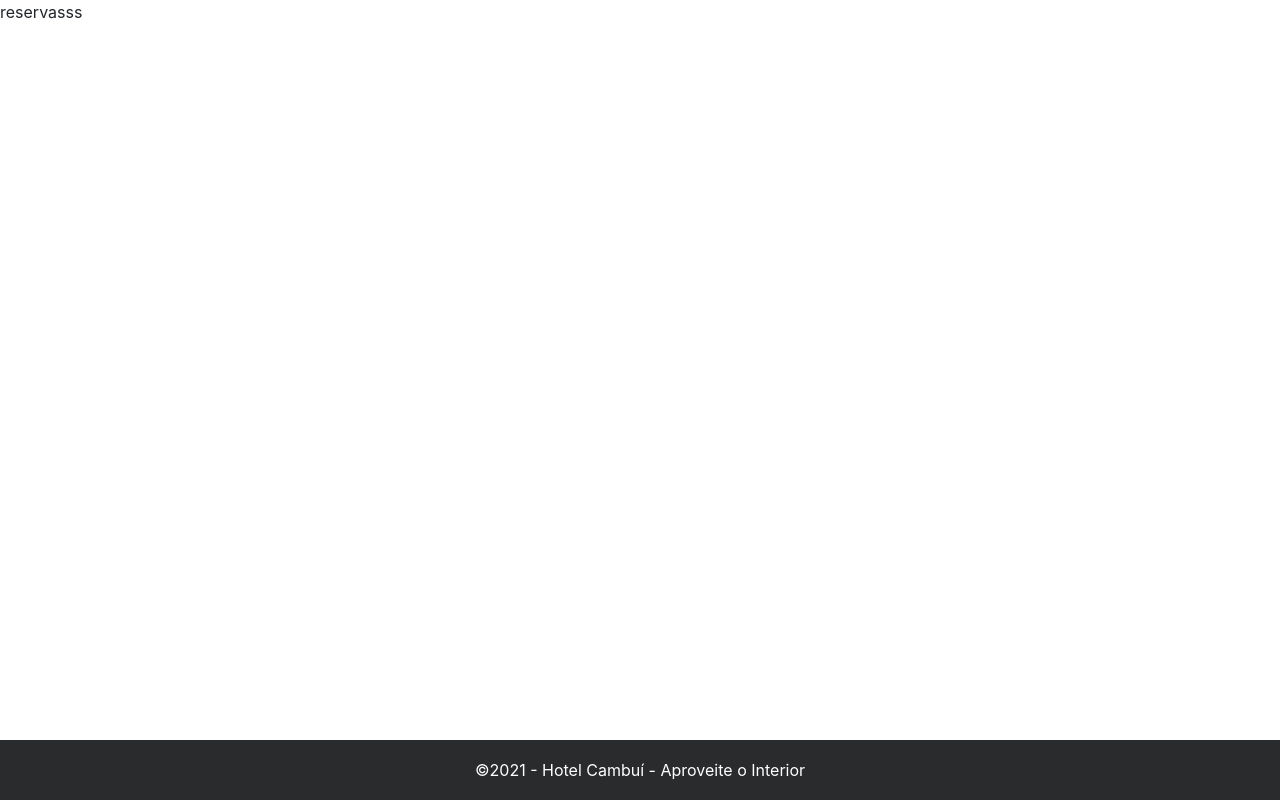
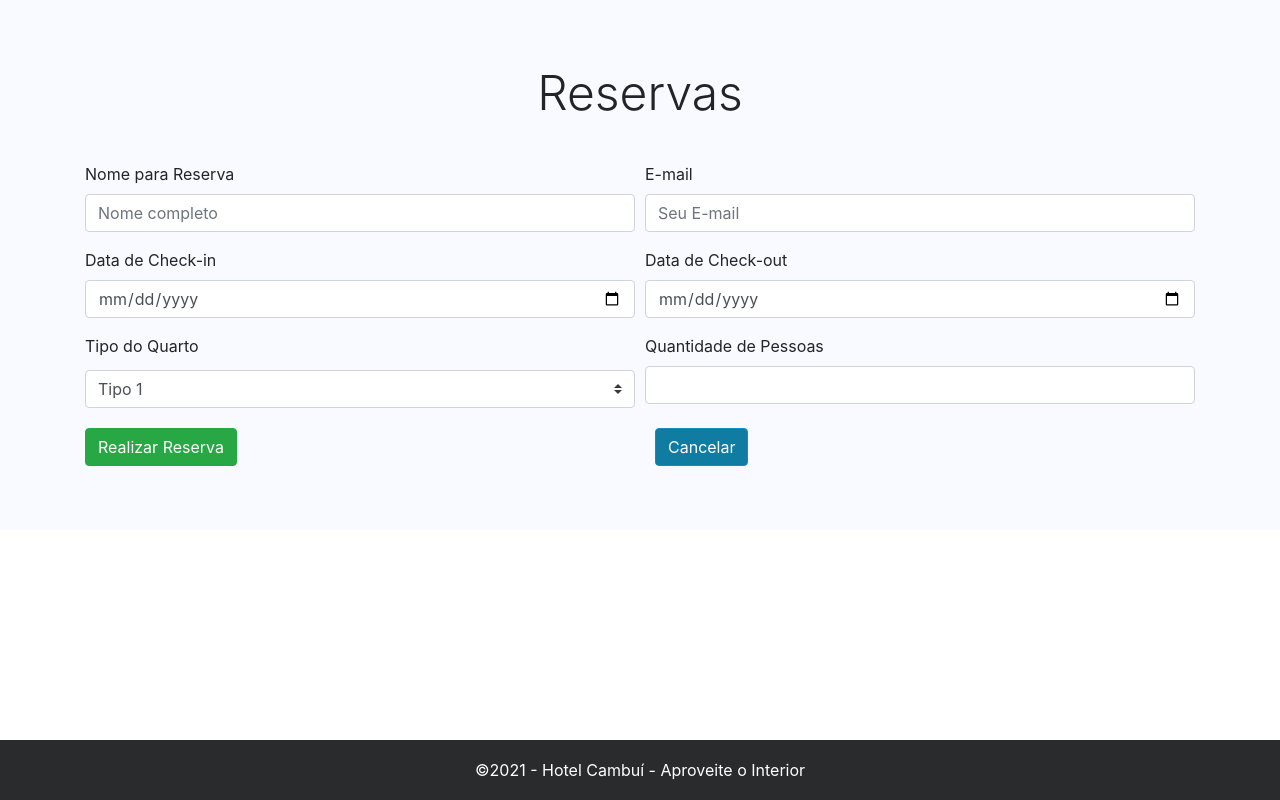
Before and after one commit to VictorHugoM13/hotelCambui, a PHP site: the page made by app/sts/Views/reservas/reservas.php in a window 1280 px wide. Run offline with PHP 8.4, Linux system fonts and the light colour scheme; the template is opened without the code that fills it, so the values that code supplies are empty; some libraries are stand-ins or nearby versions.

Commit message:
Incluindo as telas contato e reservas

```diff
--- a/app/sts/Controllers/Contato.php
+++ b/app/sts/Controllers/Contato.php
@@ -10,9 +10,7 @@
     class Contato {
 
         public function index() {
-            echo "<h1>Pagina Controller Contato</h1>";
-            $modelContato= new \Sts\Models\StsContato();
-            $modelContato->index();
+
             $carregarView = new ConfigView('Views/contato/contato');
         }
     }
--- a/app/sts/Models/StsContato.php
+++ b/app/sts/Models/StsContato.php
@@ -5,7 +5,7 @@ namespace Sts\Models;
 class StsContato {
 
     public function index() {
-        echo "<h1> Model Contato</h1>";
+        echo "<h1> Model Contatos</h1>";
         $connect = new helper\StsConn();
         $connect->getConn();
 
--- a/app/sts/Models/StsReservas.php
+++ b/app/sts/Models/StsReservas.php
@@ -3,9 +3,8 @@
 namespace Sts\Models;
 
 class StsReservas {
-    public function index()
-    {
-        echo "<h1> Model Reservas</h1>";
+    public function index() {
+
         $connect = new helper\StsConn();
         $connect->getConn();
     }
--- a/app/sts/Views/reservas/reservas.php
+++ b/app/sts/Views/reservas/reservas.php
@@ -1,2 +1,56 @@
-<?php
-    echo "reservasss";
+<main role="main">
+	<div class="jumbotron contato">
+		<div class="container">
+			<h2 class="display-4 text-center" style="margin-bottom: 40px;">Reservas</h2>
+			<form>
+				<div class="form-row">
+					<div class="form-group col-md-6">
+						<label>Nome para Reserva</label>
+						<input type="text" class="form-control" placeholder="Nome completo">
+					</div>
+					<div class="form-group col-md-6">
+						<label>E-mail</label>
+						<input type="email" class="form-control" placeholder="Seu E-mail">
+					</div>
+                    <div class="form-group col-md-6">
+						<label>Data de Check-in</label>
+						<input type="date" class="form-control" >
+					</div>
+                    <div class="form-group col-md-6">
+						<label>Data de Check-out</label>
+						<input type="date" class="form-control">
+					</div>
+
+                    <div class="form-group col-md-6">
+                        <label>Tipo do Quarto</label>
+                        <select class="custom-select my-1 mr-sm-2" id="">
+
+                            <option value="1">Tipo 1</option>
+                            <option value="2">Tipo 2</option>
+                            <option value="3">Tipo 3</option>
+                        </select>
+                    </div>
+                    <div class="form-group col-md-6">
+						<label>Quantidade de Pessoas</label>
+						<input type="number" class="form-control">
+					</div>
+                </div>
+
+			</form>
+            <div class="row">
+                <div class="col-md-6">
+                    <button type="button" class="btn btn-success">Realizar Reserva</button>
+                </div>
+                <div class="col-md-6 ">
+                    <button type="button" class="btn btn-danger">Cancelar</button>
+                </div>
+            </div>
+
+
+		</div>
+	</div>
+
+</main>
+
+</body>
+</html>
```
Also changed, not shown: app/sts/Views/contato/contato.php (+33 -1 lines), app/sts/Views/home/home.php (+4 -4 lines).
